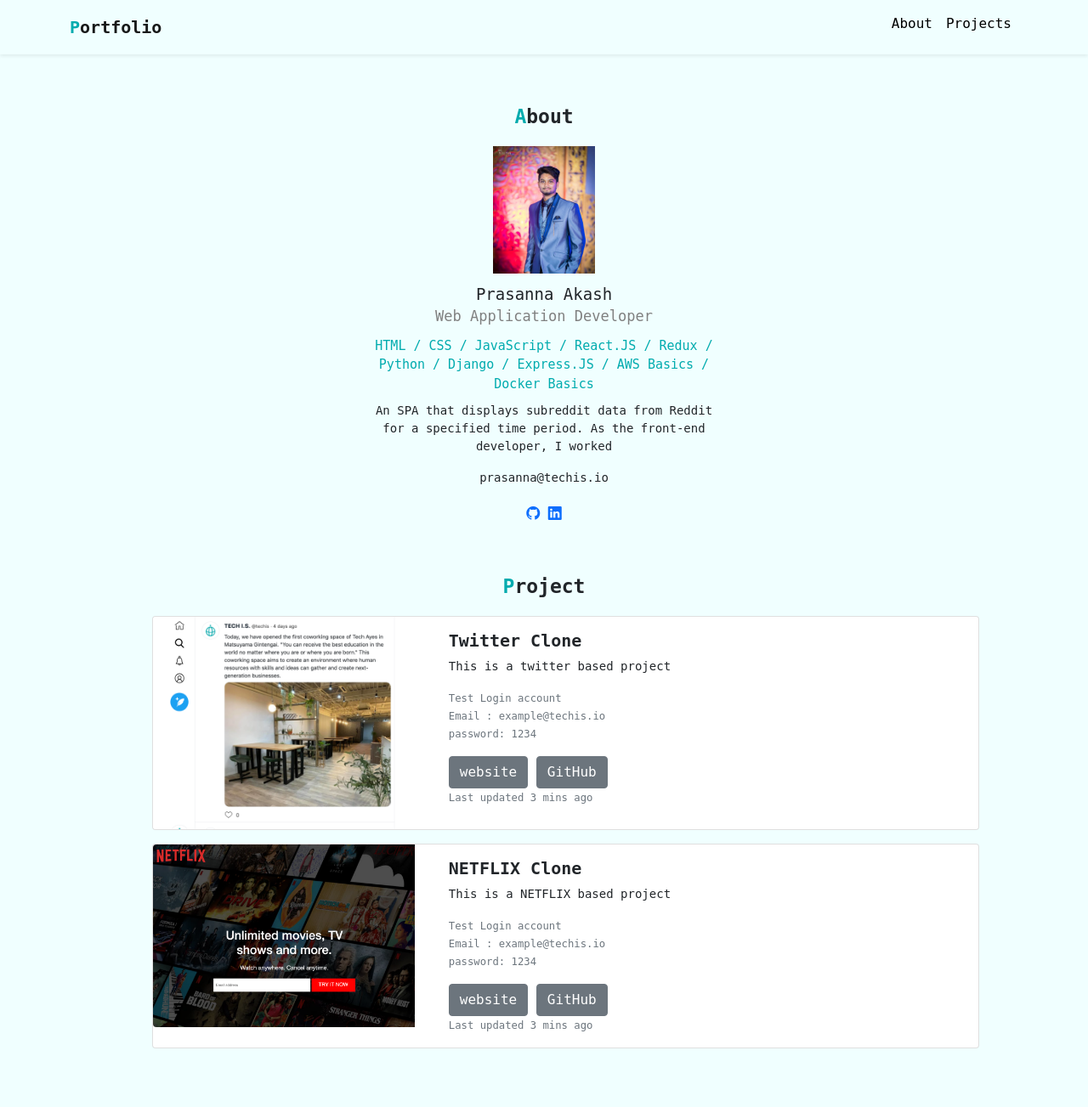
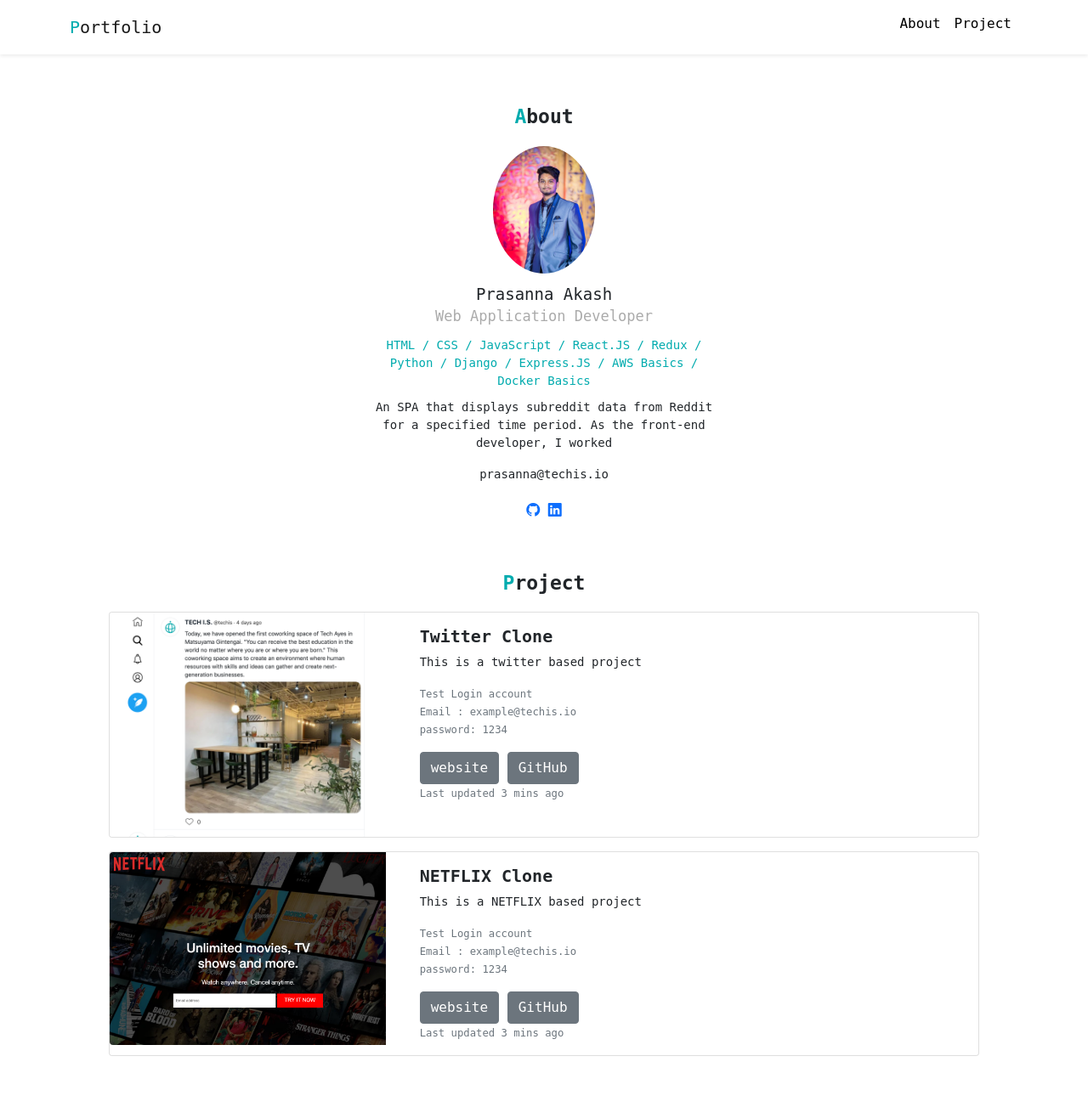
Before and after one commit to prasannaakash29/Portfolio-, a PHP site: page / in a window 1280 px wide. Shown: the whole page at 85% size. Before the commit the page ends 1234 px from the top, so only its background shows below. Run offline with PHP 8.4, Linux system fonts and the light colour scheme.

Commit message:
change in navbaar

```diff
--- a/index.html
+++ b/index.html
@@ -18,25 +18,17 @@
   <body>
     <nav class="navbar navbar-expand-lg navbar-light shadow-sm">
       <div class="container">
-        <a class="navbar-brand title-icon" href="#"
-          ><span class="font-primary">P</span>ortfolio</a
-        >
-        <button
-          class="navbar-toggler"
-          type="button"
-          data-bs-toggle="collapse"
-          data-bs-target="#navbarToggler"
-        >
-          <span class="navbar-toggler-icon"></span>
+        <a class="navbar-brand title-icon" href="#"><span class="font-primary">P</span>ortfolio</a>
+        <button class="navbar-toggler" type="button" data-bs-toggle="collapse" data-bs-target="#navbarToggler">
+        <span class="navbar-toggler-icon"></span>
         </button>
-        <div class="collapse navbar-collapse" id="navbarTogglerDemo01">
-          <div class="collapse navbar-collapse" id="navbar-Toggler">
+            <div class="collapse navbar-collapse" id="navbarToggler">
           <ul class="navbar-nav ms-auto mb-2">
             <li class="nav-item">
               <a class="nav-link font-black" href="#about">About</a>
             </li>
             <li class="nav-item">
-              <a class="nav-link font-black" href="#project">Projects</a>
+              <a class="nav-link font-black" href="#project">Project</a>
             </li>
           </ul>
         </div>
--- a/styles.css
+++ b/styles.css
@@ -1,23 +1,26 @@
-/********************
+/**********************
 
-common
+COMMON
 
-*********************/
+************************/
 
 body {
   font-family: "monospace", sans-serif;
-  background-color: azure;
 }
+
 .font-primary {
   color: #00abae;
 }
-.title-icon {
+
+.title.icon {
   font-size: 20px;
   font-weight: bold;
 }
+
 p {
   font-size: 14px;
 }
+
 h2 {
   font-weight: bold;
   font-size: 23px;
@@ -26,65 +29,72 @@ h2 {
 a.font-black {
   color: #000 !important;
 }
-/******************
-About
-*******************/
+/*************
+
+ABOUT
+
+**************/
 
 #about {
   margin: 60px auto;
   max-width: 400px;
   text-align: center;
 }
+
 #about img {
+  border-radius: 50%;
   width: 120px;
   margin-bottom: 10px;
 }
+
 #about .name {
   font-size: 19px;
 }
+
 #about .vocation {
-  color: gray;
   font-size: 17px;
+  color: #ababab;
   margin-bottom: 10px;
 }
+
 #about .skills {
-  font-size: 15px;
+  font-size: 14px;
   color: #00abae;
   margin-bottom: 10px;
 }
+
 #about .email {
   margin-top: 14px;
   font-size: 14px;
 }
 #about .icons {
   margin-top: 20px;
-  font-size: 40px;
+  font-size: 30px;
+}
+
+#about .icons a {
   color: #000;
 }
-/***************************
 
-Project
- ***************************/
+/************
+
+PROJECT
+
+************/
 
 #project {
   margin: 60px auto;
   width: 80%;
-  align-items: center;
 }
+
 #project h2 {
   text-align: center;
-  font-weight: bold;
 }
+
 #project .card img {
   width: 100%;
 }
+
 #project .card-title {
   font-weight: bold;
 }
-#project .card a .btn btn-secondary {
-  color: grey;
-}
-#project .card {
-  align-items: center;
-  margin-left: 5%;
-}
```
Also changed, not shown: Screenshot 2021-10-20 at 2.19.43 PM.png (added).
